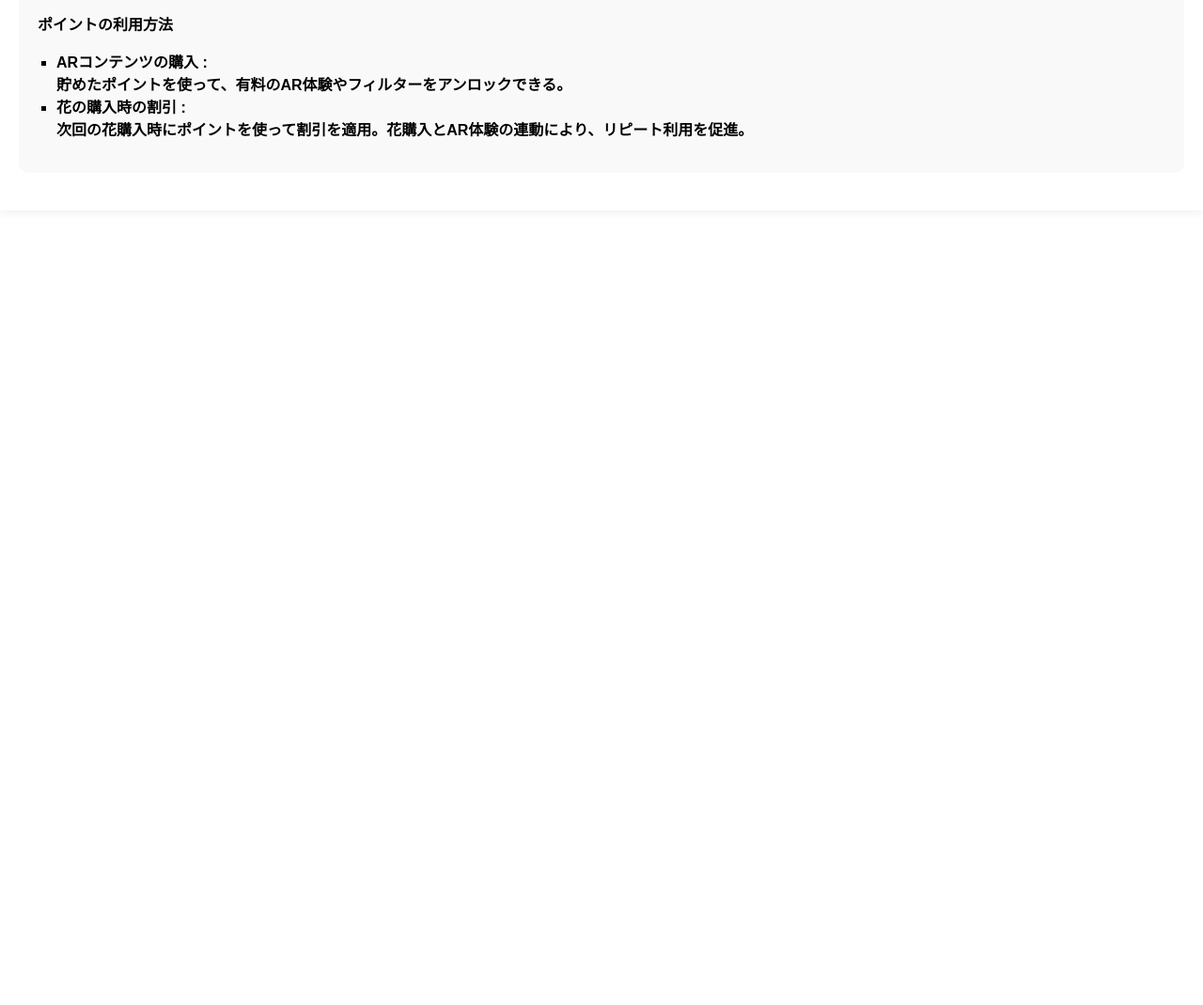
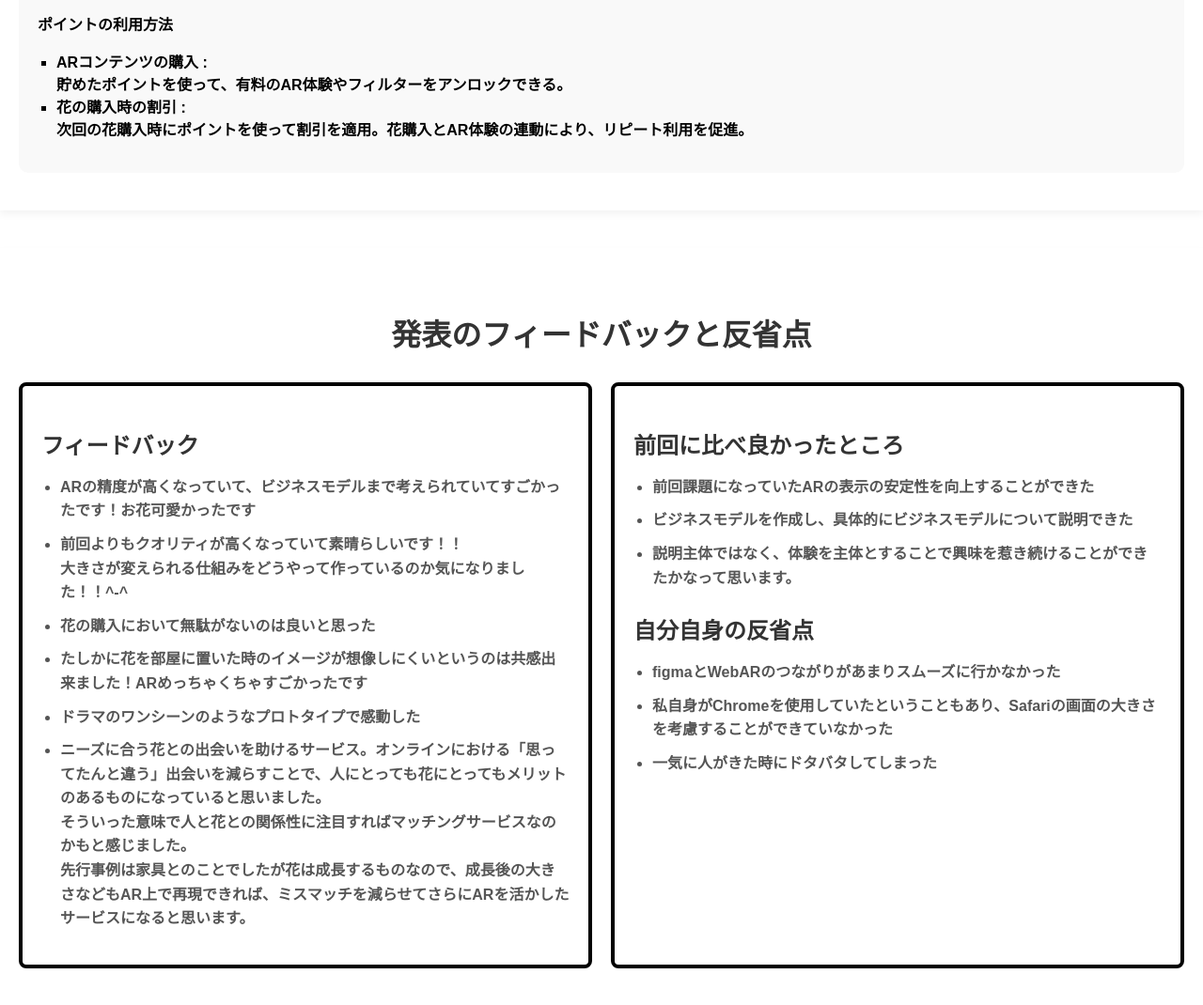
Before and after one commit to Kotone034/fieldP, a plain HTML site: page flure.html in a window 1280 px wide. Shown: the part 2096-3166 px from the top of the page at 94% size. Before the commit the page ends 2340 px from the top, so only its background shows below. Drawn offline with Linux system fonts and the light colour scheme.

Commit message:
第3回のフィードバック追加

```diff
--- a/flure.html
+++ b/flure.html
@@ -91,6 +91,42 @@
             </div>
         </div>
     </section>
+    <section id="feedback">
+        <h2>発表のフィードバックと反省点</h2>
+        <div class="feedback-section">
+            <div class="feedback-item">
+                <h3>フィードバック</h3>
+                <ul>
+                    <li>ARの精度が高くなっていて、ビジネスモデルまで考えられていてすごかったです！お花可愛かったです</li>
+                    <li>前回よりもクオリティが高くなっていて素晴らしいです！！<br>
+                        大きさが変えられる仕組みをどうやって作っているのか気になりました！！^-^
+                    </li>
+                    <li>花の購入において無駄がないのは良いと思った</li>
+                    <li>たしかに花を部屋に置いた時のイメージが想像しにくいというのは共感出来ました！ARめっちゃくちゃすごかったです</li>
+                    <li>ドラマのワンシーンのようなプロトタイプで感動した</li>
+                    <li>
+                        ニーズに合う花との出会いを助けるサービス。オンラインにおける「思ってたんと違う」出会いを減らすことで、人にとっても花にとってもメリットのあるものになっていると思いました。<br>
+                        そういった意味で人と花との関係性に注目すればマッチングサービスなのかもと感じました。<br>
+                        先行事例は家具とのことでしたが花は成長するものなので、成長後の大きさなどもAR上で再現できれば、ミスマッチを減らせてさらにARを活かしたサービスになると思います。
+                    </li>
+                </ul>
+            </div>
+            <div class="feedback-item">
+                <h3>前回に比べ良かったところ</h3>
+                <ul>
+                    <li>前回課題になっていたARの表示の安定性を向上することができた</li>
+                    <li>ビジネスモデルを作成し、具体的にビジネスモデルについて説明できた</li>
+                    <li>説明主体ではなく、体験を主体とすることで興味を惹き続けることができたかなって思います。</li>
+                </ul>
+                <h3>自分自身の反省点</h3>
+                <ul>
+                    <li>figmaとWebARのつながりがあまりスムーズに行かなかった</li>
+                    <li>私自身がChromeを使用していたということもあり、Safariの画面の大きさを考慮することができていなかった</li>
+                    <li>一気に人がきた時にドタバタしてしまった</li>
+                </ul>
+            </div>
+        </div>
+    </section>
 </body>
 
 </html>
```
